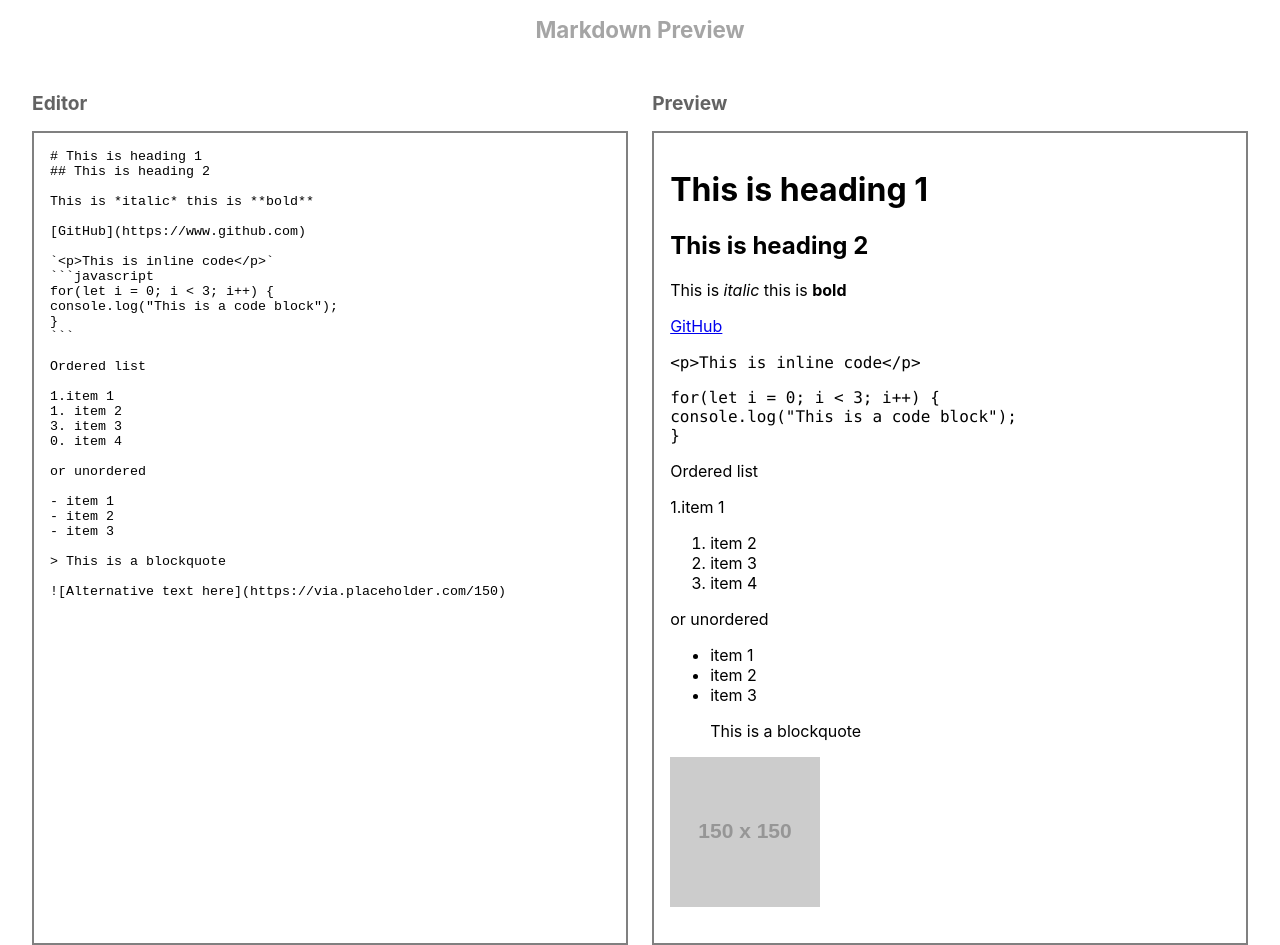
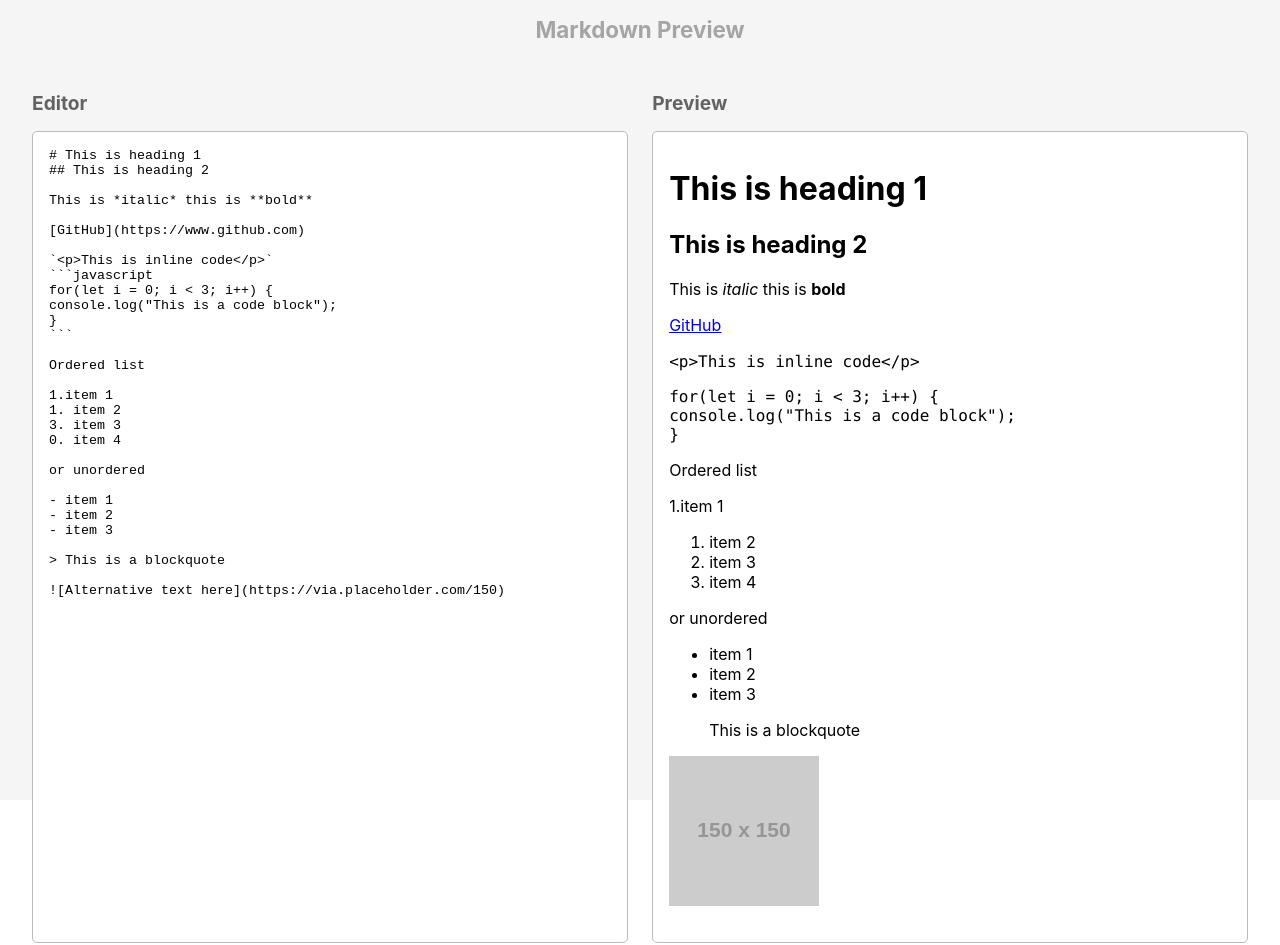
Before and after one commit to edustef/markdown-fcc, a React (Create React App) app: page / in a window 1280 px wide. Built offline with nearby package versions, Linux system fonts and the light colour scheme.

Commit message:
fixed some style

```diff
--- a/src/App.css
+++ b/src/App.css
@@ -19,10 +19,12 @@
   -webkit-box-flex: 1;
       -ms-flex-positive: 1;
           flex-grow: 1;
-  border: 2px solid gray;
+  border: 1px solid #bbbbbb;
+  border-radius: 5px;
 }
 
 .outer-container {
+  background-color: #f5f5f5;
   display: -webkit-box;
   display: -ms-flexbox;
   display: flex;
@@ -64,6 +66,10 @@
   display: block;
   overflow: auto;
   resize: none;
+}
+
+#preview-container #preview {
+  background-color: white;
 }
 
 .group-toggle {
--- a/src/App.scss
+++ b/src/App.scss
@@ -9,10 +9,12 @@
   padding: 16px;
   box-sizing: border-box;
   flex-grow: 1;
-  border: 2px solid gray;
+  border: 1px solid rgb(187, 187, 187);
+  border-radius: 5px;
 }
 
 .outer-container {
+  background-color: #f5f5f5;
   display: flex;
   height: 100vh;
   flex-direction: column;
@@ -47,6 +49,7 @@
 #preview-container {
   @extend %area;
   #preview {
+    background-color: white;
     @extend %text-area;
   }
 }
```
Also changed, not shown: 1 other file (tests, documents, lock files or other folders).
